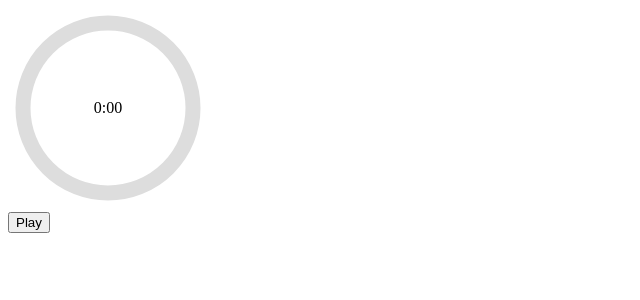
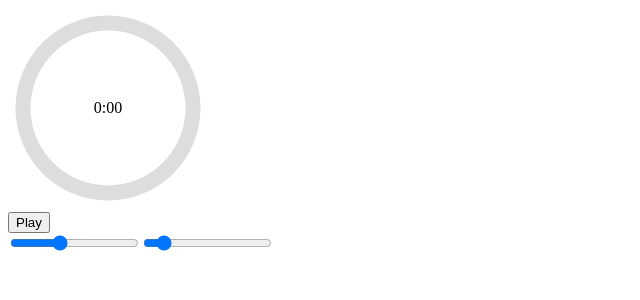
Before and after one commit to livmarolf/timer, a React (Create React App) app: page / in a window 1280 px wide. Shown: the top 300 px of the page, without its empty margins (0-640 px from the left). Built offline with nearby package versions, Linux system fonts and the light colour scheme.

Commit message:
added settings context and settings sliders

```diff
--- a/public/index.html
+++ b/public/index.html
@@ -9,12 +9,10 @@
       name="description"
       content="Web site created using create-react-app"
     />
-    <link rel="apple-touch-icon" href="%PUBLIC_URL%/logo192.png" />
     <!--
       manifest.json provides metadata used when your web app is installed on a
       user's mobile device or desktop. See https://developers.google.com/web/fundamentals/web-app-manifest/
     -->
-    <link rel="manifest" href="%PUBLIC_URL%/manifest.json" />
     <!--
       Notice the use of %PUBLIC_URL% in the tags above.
       It will be replaced with the URL of the `public` folder during the build.
--- a/src/App.js
+++ b/src/App.js
@@ -1,11 +1,16 @@
+import UserSettings from "./context/SettingsContext";
 import Pomodoro from "./components/Pomodoro";
+import Settings from "./components/Settings";
 
 import "./styles/main.scss";
 
 function App() {
   return (
     <div className="App">
-      <Pomodoro />
+      <UserSettings>
+        <Pomodoro />
+        <Settings />
+      </UserSettings>
     </div>
   );
 }
--- a/src/components/Pomodoro.js
+++ b/src/components/Pomodoro.js
@@ -1,7 +1,9 @@
-import { useState, useEffect } from "react";
+import { useState, useEffect, useContext } from "react";
+import { SettingsContext } from "../context/SettingsContext";
 import CircleProgressBar from "./CircleProgressBar";
 
 export default function Pomodoro() {
+  const settingsInfo = useContext(SettingsContext);
   const [secondsLeft, setSecondsLeft] = useState(0);
   const [mode, setMode] = useState("break");
   const [isPaused, setIsPaused] = useState(true);
@@ -9,13 +11,19 @@ export default function Pomodoro() {
   const minutes = Math.floor(secondsLeft / 60);
   let seconds = secondsLeft % 60;
   if (seconds < 10) seconds = "0" + seconds;
-  const totalSeconds = mode === "work" ? 45 * 60 : 15 * 60;
+  const totalSeconds =
+    mode === "work"
+      ? settingsInfo.workDuration * 60
+      : settingsInfo.breakDuration * 60;
   const percentage = (secondsLeft / totalSeconds) * 100;
 
   useEffect(() => {
     function switchMode() {
       const nextMode = mode === "work" ? "break" : "work";
-      const nextTimeInSeconds = (nextMode === "work" ? 45 : 15) * 60;
+      const nextTimeInSeconds =
+        (nextMode === "work"
+          ? settingsInfo.workDuration
+          : settingsInfo.breakDuration) * 60;
 
       setMode(nextMode);
       setSecondsLeft(nextTimeInSeconds);
@@ -34,7 +42,7 @@ export default function Pomodoro() {
     }, 100);
 
     return () => clearInterval(interval);
-  }, [secondsLeft, isPaused, mode]);
+  }, [secondsLeft, isPaused, mode, settingsInfo]);
 
   return (
     <div>
--- /dev/null
+++ b/src/components/Settings.js
@@ -0,0 +1,25 @@
+import { useContext } from "react";
+import { SettingsContext } from "../context/SettingsContext";
+
+export default function Settings() {
+  const settingsInfo = useContext(SettingsContext);
+
+  return (
+    <div>
+      <input
+        type="range"
+        min={1}
+        max={120}
+        value={settingsInfo.workDuration}
+        onChange={(e) => settingsInfo.setWorkDuration(e.target.value)}
+      />
+      <input
+        type="range"
+        min={1}
+        max={120}
+        value={settingsInfo.breakDuration}
+        onChange={(e) => settingsInfo.setBreakDuration(e.target.value)}
+      />
+    </div>
+  );
+}
--- /dev/null
+++ b/src/context/SettingsContext.js
@@ -0,0 +1,24 @@
+import { createContext, useState } from "react";
+
+export const SettingsContext = createContext();
+
+export default function UserSettings(props) {
+  const [showSettings, setShowSettings] = useState(false);
+  const [workDuration, setWorkDuration] = useState(45);
+  const [breakDuration, setBreakDuration] = useState(15);
+
+  const settings = {
+    showSettings,
+    setShowSettings,
+    workDuration,
+    setWorkDuration,
+    breakDuration,
+    setBreakDuration,
+  };
+
+  return (
+    <SettingsContext.Provider value={settings}>
+      {props.children}
+    </SettingsContext.Provider>
+  );
+}
```
